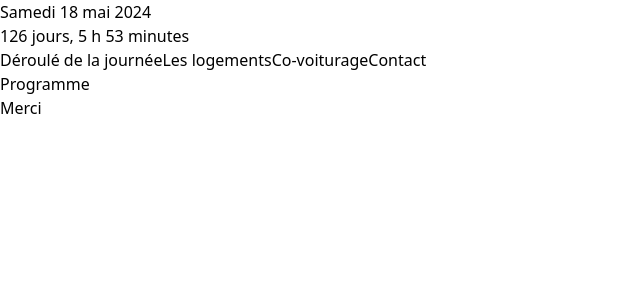
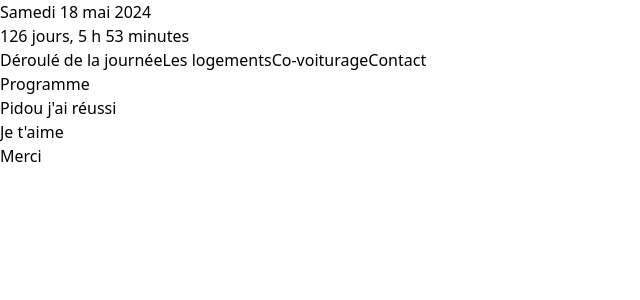
Before and after one commit to thaisrodez/marriage-site, a React (Vite) app: page / in a window 1280 px wide. Shown: the top 300 px of the page, without its empty margins (0-640 px from the left). Built offline with nearby package versions, Linux system fonts and the light colour scheme.

Commit message:
test commit

```diff
--- a/src/App.tsx
+++ b/src/App.tsx
@@ -27,6 +27,9 @@ function App() {
         {currentTab === Tabs.CARPOOL && <CarPool />}
         {currentTab === Tabs.CONTACT && <Contact />}
       </main>
+      <p> Pidou j'ai réussi
+      </p>
+      <p>Je t'aime</p>
       <Footer />
     </div>
   )
```
